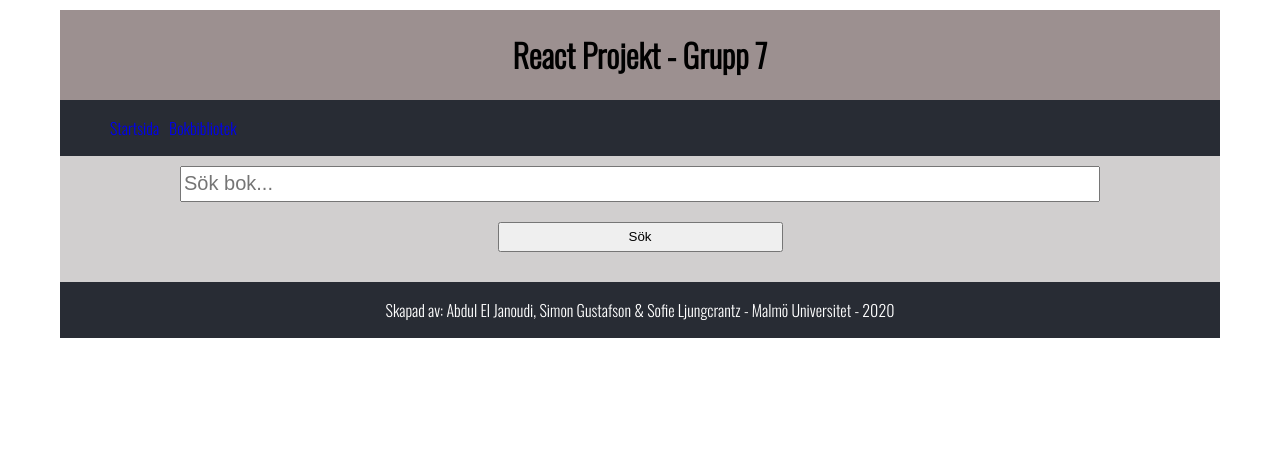
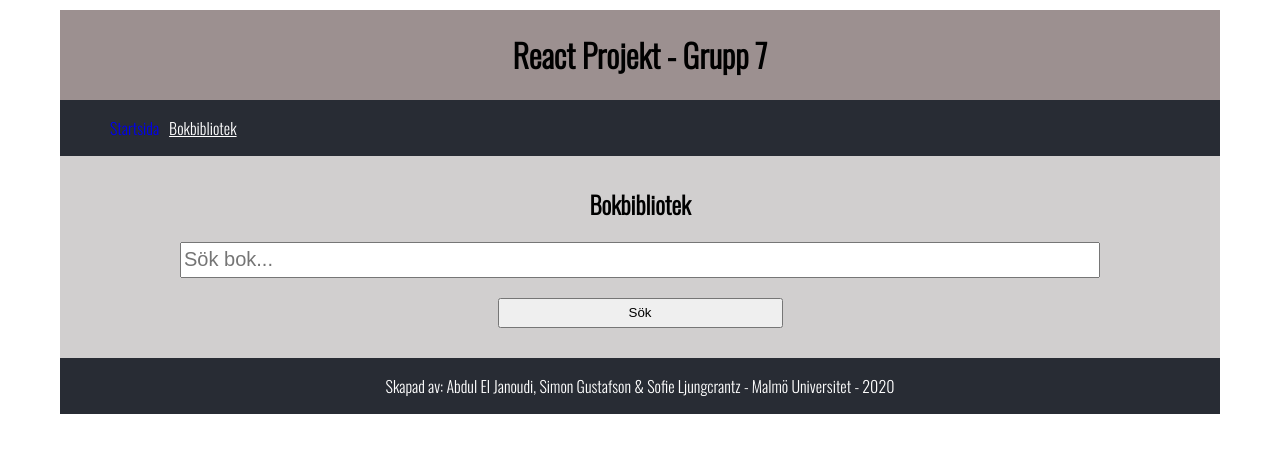
Before and after one commit to AbdulElJanoudi/bookprojectg7, a React (Create React App) app: page /booklib in a window 1280 px wide. Shown: the top 452 px of the page. Built offline with nearby package versions, Linux system fonts and the light colour scheme.

Commit message:
Bytte namn på komponent fil till BookLib

```diff
--- a/src/App.js
+++ b/src/App.js
@@ -4,7 +4,7 @@ import { BrowserRouter as Router, Switch, Route } from 'react-router-dom';
 
 
 import Home from "./components/Home"
-import MovieLib from "./components/MovieLib"
+import BookLib from "./components/BookLib"
 import Form from "./components/Form"
 import Books from "./components/Books"
 import Header from "./components/Header"
@@ -43,7 +43,7 @@ class App extends Component {
 
           <main>
             <Switch>
-              <Route path="/movielib" exact component={MovieLib} />
+              <Route path="/booklib" exact component={BookLib} />
               <Route path="/" exact component={Home} />
             </Switch>
             <Form getBook={this.getBook} />
--- a/src/components/MovieLib.js
+++ b/src/components/BookLib.js
@@ -1,6 +1,6 @@
 import React from 'react'
 
-export default function MovieLib() {
+export default function BookLib() {
     return (
         <div>
             <h2> Bokbibliotek</h2>
--- a/src/components/Nav.js
+++ b/src/components/Nav.js
@@ -10,7 +10,7 @@ export default function Nav() {
 
                 <ul>
                     <NavLink exact activeClassName="nav-active-style" to='/'> <li> Startsida </li> </NavLink>
-                    <NavLink activeClassName="nav-active-style" to='/movielib'> <li> Bokbibliotek </li> </NavLink>
+                    <NavLink activeClassName="nav-active-style" to='/booklib'> <li> Bokbibliotek </li> </NavLink>
                 </ul>
             </nav>
 
```
